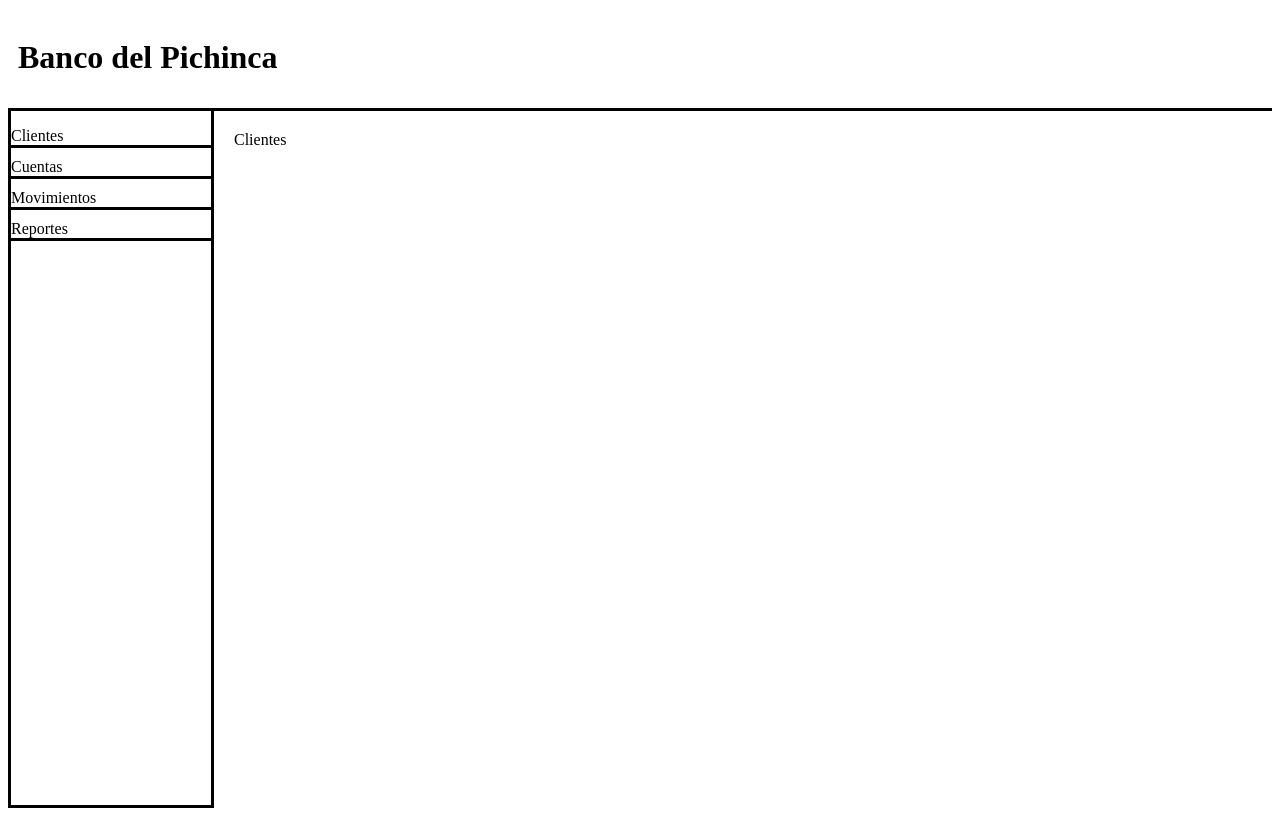
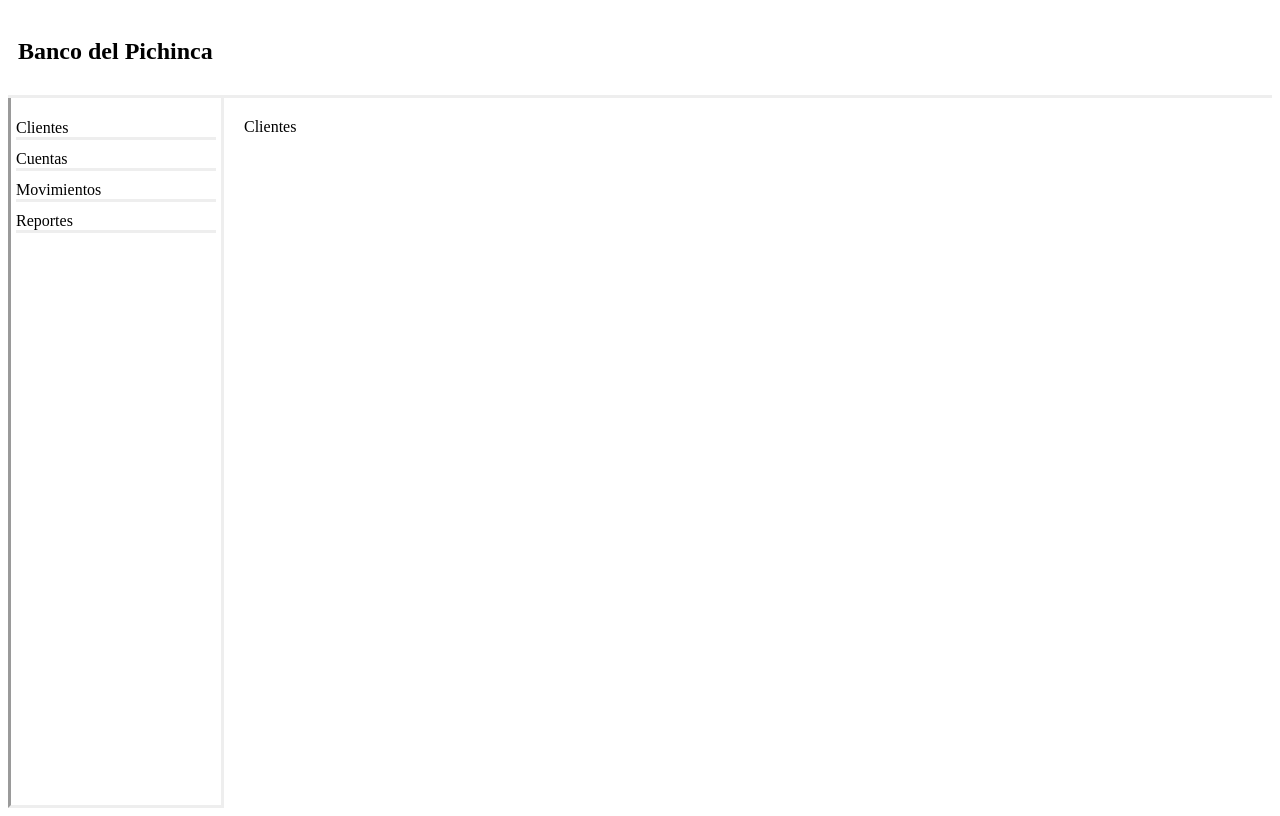
Before and after one commit to apaul6dev/frontdevsu, an Angular app: page /clientes in a window 1280 px wide. Built offline with nearby package versions, Linux system fonts and the light colour scheme; no server answers.

Commit message:
agregacion clientes

```diff
--- a/src/app/app.component.html
+++ b/src/app/app.component.html
@@ -1,6 +1,6 @@
 <div class="container">
   <header>
-    <h1>Banco del Pichinca</h1>
+    <h2>Banco del Pichinca</h2>
   </header>
   <div class="content">
     <nav class="sidenav">
--- a/src/app/app.component.scss
+++ b/src/app/app.component.scss
@@ -9,7 +9,7 @@
     color: black;
     padding: 10px;
     text-align: left;
-    border-bottom: solid;
+    border-bottom:inset;
 }
 
 .content {
@@ -21,10 +21,10 @@
     background-color: white;
     color: black;
     width: 200px;
-    padding: 0px;
-    border-right: solid;
-    border-left: solid;
-    border-bottom: solid;
+    padding: 5px;
+    border-right: inset;
+    border-left: inset;
+    border-bottom: inset;
 
     ul {
         list-style: none;
@@ -32,7 +32,7 @@
 
         li {
             margin-bottom: 10px;
-            border-bottom: solid;
+            border-bottom: inset;
 
             a {
                 color: black;
--- a/src/app/app.module.ts
+++ b/src/app/app.module.ts
@@ -3,14 +3,20 @@
 
 import { AppRoutingModule } from './app-routing.module';
 import { AppComponent } from './app.component';
+import { ClientesComponent } from './pages/clientes/clientes.component';
+import { CuentasComponent } from './pages/cuentas/cuentas.component';
+import { MovimientosComponent } from './pages/movimientos/movimientos.component';
+import { ReportesComponent } from './pages/reportes/reportes.component';
+import { HttpClientModule } from '@angular/common/http';
 
 @NgModule({
   declarations: [
-    AppComponent
+    AppComponent, ClientesComponent, CuentasComponent, MovimientosComponent, ReportesComponent
   ],
   imports: [
     BrowserModule,
-    AppRoutingModule
+    AppRoutingModule,
+    HttpClientModule
   ],
   providers: [],
   bootstrap: [AppComponent]
--- a/src/app/pages/clientes/clientes.component.ts
+++ b/src/app/pages/clientes/clientes.component.ts
@@ -1,10 +1,18 @@
-import { Component } from '@angular/core';
+import { Component, OnInit } from '@angular/core';
+import { ClientesService } from './clientes.service';
 
 @Component({
     selector: 'app-clientes',
     templateUrl: './clientes.component.html',
     styleUrls: ['./clientes.component.scss']
-  })
-export class ClientesComponent {
+})
+export class ClientesComponent implements OnInit {
+    constructor(private clientesService: ClientesService) { }
+
+    ngOnInit(): void {
+        this.clientesService.getClienteById(1).subscribe(rs => {
+            console.log(rs);
+        });
+    }
 
 }
--- a/src/app/pages/clientes/clientes.service.ts
+++ b/src/app/pages/clientes/clientes.service.ts
@@ -8,9 +8,12 @@
 })
 export class ClientesService {
 
-    url = `${HOST}`;
+    url = `${HOST}/clientes`;
 
     constructor(private http: HttpClient) { }
 
+    getClienteById(id: number) {
+        return this.http.get<any>(`${this.url}/${id}`);
+      }
 
 }
```
